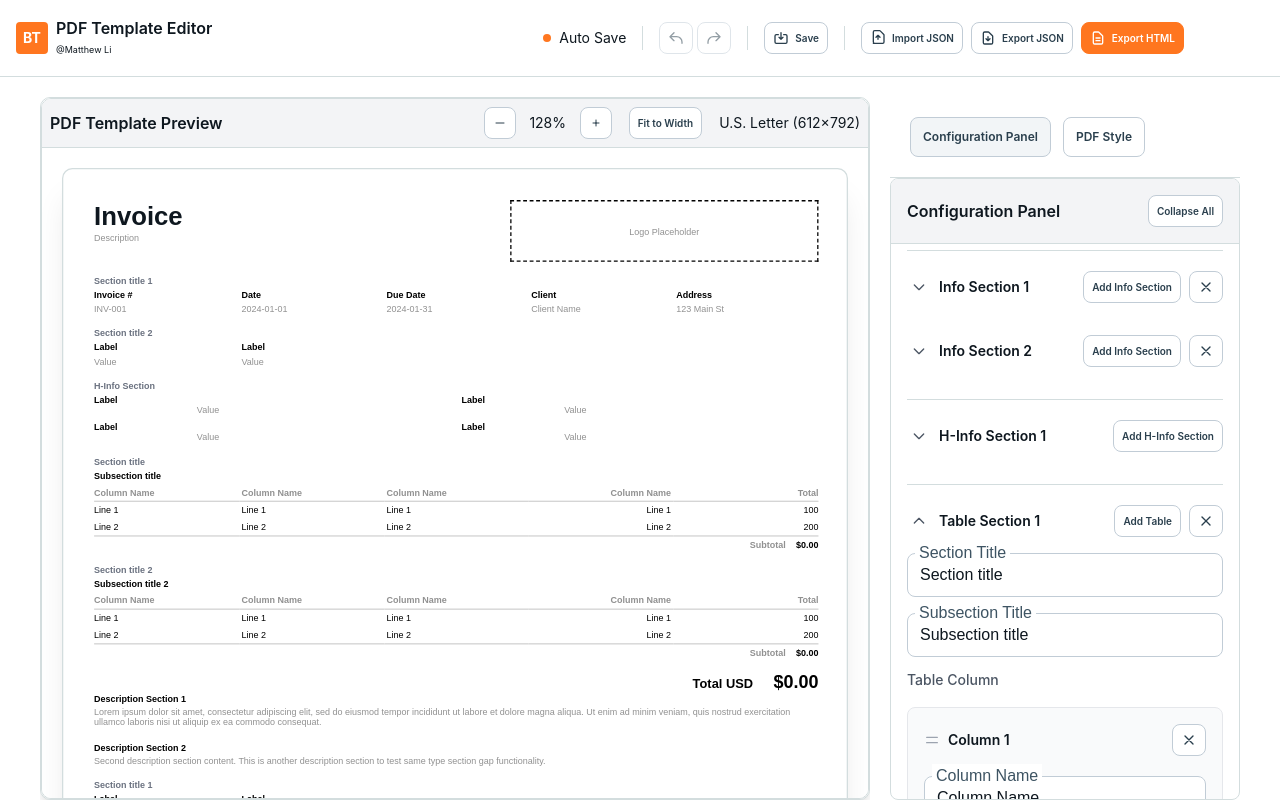
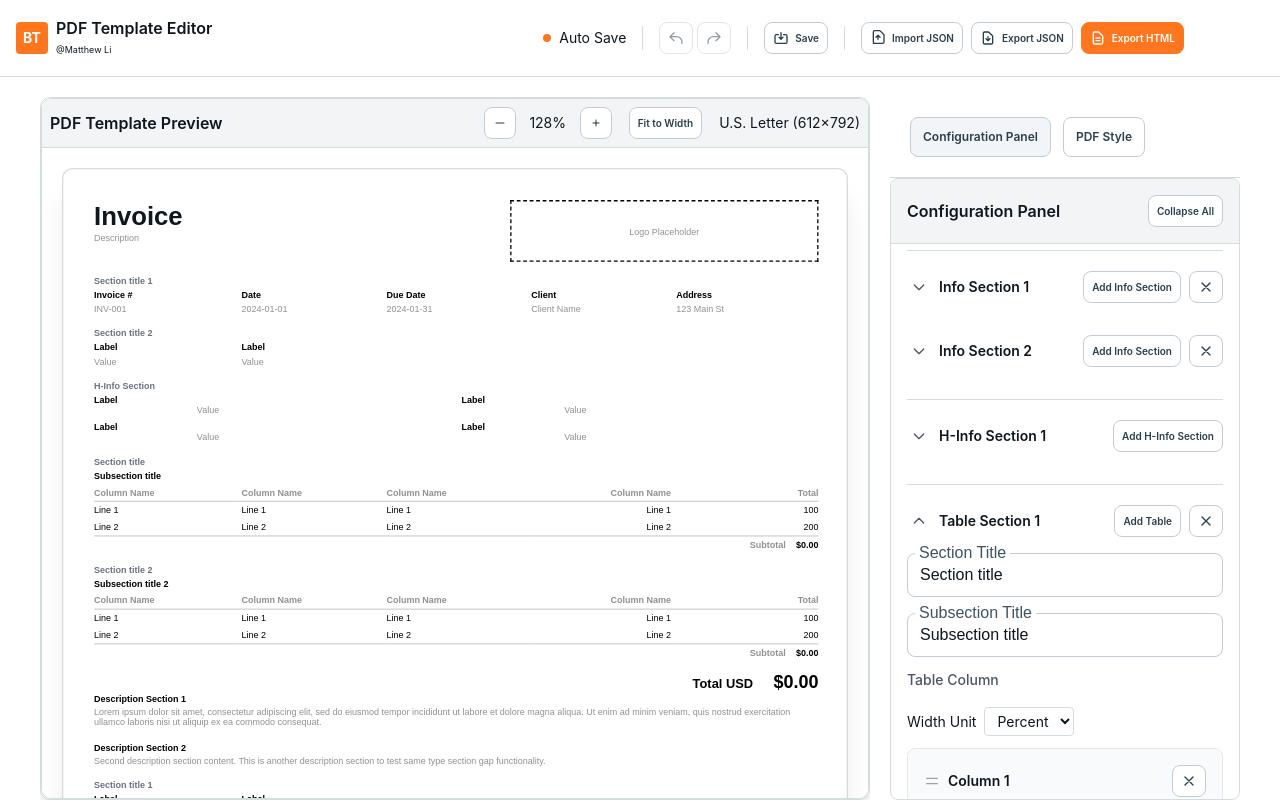
Before and after one commit to jinrilidong/invoice-template-editor, a Vue app in the folder invoice-template-editor/: page / in a window 1280 px wide. Both pictures are taken after a click on the button 919 px from the left and 521 px from the top of the page. Built offline with nearby package versions, Linux system fonts and the light colour scheme; the HTML template or start-up script is replaced by a standard one.

Commit message:
footer 位置正确

```diff
--- a/invoice-template-editor/src/components/PdfPreviewPanel.vue
+++ b/invoice-template-editor/src/components/PdfPreviewPanel.vue
@@ -137,7 +137,7 @@
                   </p>
                   <div class="info-items-container">
                     <div
-                      v-for="(item, index) in infoSection.items || []"
+                      v-for="item in infoSection.items || []"
                       :key="item.id"
                       class="info-item cursor-pointer transition-all duration-200"
                       :class="getItemHighlightClass(`info-section-${infoIndex}`, item.id)"
@@ -228,7 +228,7 @@
                         v-for="(column, columnIndex) in table.columns || []"
                         :key="column.id"
                         class="flex flex-col items-start min-w-0 overflow-hidden"
-                        :style="{ width: `${getColumnWidthPercent(table, column)}%` }"
+                        :style="{ width: getTableColWidthStyle(table, column) }"
                       >
                         <!-- Header -->
                         <div
@@ -298,7 +298,7 @@
                           v-for="(column, columnIndex) in table.columns || []"
                           :key="column.id"
                           class="flex items-start min-w-0 overflow-hidden"
-                          :style="{ width: `${getColumnWidthPercent(table, column)}%` }"
+                          :style="{ width: getTableColWidthStyle(table, column) }"
                         >
                           <div
                             class="flex items-start overflow-hidden py-0.5 w-full cursor-pointer transition-all duration-200 min-h-[13px]"
@@ -360,7 +360,7 @@
                         v-for="(column, columnIndex) in table.columns || []"
                         :key="column.id"
                         class="flex flex-col items-start min-w-0 overflow-hidden"
-                        :style="{ width: `${getColumnWidthPercent(table, column)}%` }"
+                        :style="{ width: getTableColWidthStyle(table, column) }"
                       >
                         <div class="flex flex-col items-start justify-center w-full h-3.25">
                           <div class="flex items-center w-full h-full">
@@ -484,7 +484,7 @@
                   </p>
                   <div class="item-items-container">
                     <div
-                      v-for="(item, index) in itemSection.items || []"
+                      v-for="item in itemSection.items || []"
                       :key="item.id"
                       class="item-item cursor-pointer transition-all duration-200"
                       :class="getItemHighlightClass(`item-section-${itemIndex}`, item.id)"
@@ -520,18 +520,15 @@
                   <p v-if="hInfoSection.sectionTitle" class="h-info-section-title">
                     {{ hInfoSection.sectionTitle }}
                   </p>
-                  <div
-                    class="h-info-columns-container"
-                    :style="getColumnContainerStyle(hInfoSection)"
-                  >
+                  <div class="h-info-columns-container" :style="getColumnContainerStyle()">
                     <div
-                      v-for="(column, columnIndex) in hInfoSection.columns || []"
+                      v-for="column in hInfoSection.columns || []"
                       :key="column.id"
                       class="h-info-column"
                       :style="getColumnStyle(hInfoSection) as any"
                     >
                       <div
-                        v-for="(item, itemIndex) in column.items || []"
+                        v-for="item in column.items || []"
                         :key="item.id"
                         class="h-info-item cursor-pointer transition-all duration-200"
                         :class="getItemHighlightClass(`h-info-section-${hInfoIndex}`, item.id)"
@@ -712,10 +709,7 @@
                         handleItemClick('table-section-' + tableIndex, 'column-header-' + column.id)
                       "
                       :style="{
-                        width:
-                          (table.columns?.some((c) => c.width)
-                            ? column.width || 0
-                            : 100 / (table.columns?.length || 1)) + '%',
+                        width: getTableColWidthExport(table, column),
                         padding:
                           columnIndex === 0
                             ? '0 8px 0 0'
@@ -754,10 +748,7 @@
                       v-for="(column, columnIndex) in table.columns || []"
                       :key="column.id"
                       :style="{
-                        width:
-                          (table.columns?.some((c) => c.width)
-                            ? column.width || 0
-                            : 100 / (table.columns?.length || 1)) + '%',
+                        width: getTableColWidthExport(table, column),
                         padding:
                           columnIndex === 0
                             ? '2px 8px 2px 0'
@@ -903,7 +894,7 @@
               </p>
               <div style="display: flex; gap: 8px; width: 100%">
                 <div
-                  v-for="(column, columnIndex) in hInfoSection.columns || []"
+                  v-for="column in hInfoSection.columns || []"
                   :key="column.id"
                   :style="{
                     width: getColumnWidthStyle(hInfoSection),
@@ -1084,7 +1075,11 @@ const containerRef = ref<HTMLElement>()
 const exportContainerRef = ref<HTMLElement>()
 
 // 动态生成表格行数据
-const getTableRows = (table: any) => {
+const getTableRows = (table: {
+  rows?: Array<{ id: string; data: Record<string, string>; total: number }>
+  rowsNumber?: number
+  columns?: Array<{ id: string }>
+}) => {
   const baseRows = table.rows || []
   const rowsNumber = table.rowsNumber || 2
 
@@ -1100,10 +1095,10 @@ const getTableRows = (table: any) => {
 
       // 为每个列生成数据
       if (table.columns) {
-        table.columns.forEach((column: any) => {
+        table.columns.forEach((column: { id: string }) => {
           // 使用第一行的数据作为模板，或者使用默认值
           const templateValue = baseRows[0]?.data[column.id] || 'Placeholder'
-          newRow.data[column.id] = templateValue.replace(/\d+/, i + 1)
+          newRow.data[column.id] = templateValue.replace(/\d+/, String(i + 1))
         })
       }
 
@@ -1115,14 +1110,42 @@ const getTableRows = (table: any) => {
   return baseRows.slice(0, rowsNumber)
 }
 
-// 将列宽按相对权重归一化为百分比
-const getColumnWidthPercent = (table: any, column: any) => {
-  const cols = table.columns || []
-  if (!cols.length) return 100
-  const weights = cols.map((c: any) => (typeof c.width === 'number' ? c.width : 100))
-  const total = weights.reduce((a: number, b: number) => a + b, 0) || 1
-  const current = typeof column.width === 'number' ? column.width : 100
-  return (current / total) * 100
+// 列宽样式（编辑预览区域，容器宽度固定 572px）
+const getTableColWidthStyle = (table: unknown, column: unknown): string => {
+  const t = table as { columns?: Array<{ width?: number }>; columnsWidthUnit?: 'percent' | 'px' }
+  const col = column as { width?: number }
+  const unit = t.columnsWidthUnit || 'percent'
+  const cols = t.columns || []
+  if (!cols.length) return '100%'
+  if (unit === 'px') {
+    const px = typeof col.width === 'number' ? col.width : Math.floor(572 / cols.length)
+    return `${px}px`
+  }
+  // percent（按权重归一化）
+  const weights = cols.map((c) => (typeof c.width === 'number' ? c.width : 100))
+  const total = weights.reduce((a, b) => a + b, 0) || 1
+  const current = typeof col.width === 'number' ? col.width : 100
+  const percent = (current / total) * 100
+  return `${percent}%`
+}
+
+// 导出模式下列宽（table/th/td 支持 px 或 %）
+const getTableColWidthExport = (table: unknown, column: unknown): string => {
+  const t = table as { columns?: Array<{ width?: number }>; columnsWidthUnit?: 'percent' | 'px' }
+  const col = column as { width?: number }
+  const unit = t.columnsWidthUnit || 'percent'
+  if (unit === 'px') {
+    const px =
+      typeof col.width === 'number' ? col.width : Math.floor(572 / ((t.columns || []).length || 1))
+    return `${px}px`
+  }
+  const cols = t.columns || []
+  if (!cols.length) return '100%'
+  const weights = cols.map((c) => (typeof c.width === 'number' ? c.width : 100))
+  const total = weights.reduce((a, b) => a + b, 0) || 1
+  const current = typeof col.width === 'number' ? col.width : 100
+  const percent = (current / total) * 100
+  return `${percent}%`
 }
 
 // Debug: Log table data changes
@@ -1151,14 +1174,8 @@ watch(
 )
 
 // H-Info Section 样式计算函数
-const getColumnContainerStyle = (hInfoSection: any) => {
-  const columnWidth = hInfoSection.columnWidth || '1/2'
-  const columnCount = hInfoSection.columns?.length || 1
-
-  let widthPercent = 50 // 默认 1/2
-  if (columnWidth === '1/3') widthPercent = 33.33
-  else if (columnWidth === '1/4') widthPercent = 25
-
+const getColumnContainerStyle = () => {
+  // 当前容器始终占满 100%，间距固定
   return {
     display: 'flex',
     gap: '8px',
@@ -1166,10 +1183,11 @@ const getColumnContainerStyle = (hInfoSection: any) => {
   }
 }
 
-const getColumnStyle = (hInfoSection: any) => {
-  const columnWidth = hInfoSection.columnWidth || '1/2'
-
-  let widthPercent = 50 // 默认 1/2
+const getColumnStyle = (hInfoSection: unknown) => {
+  const section = hInfoSection as { columnWidth?: '1/2' | '1/3' | '1/4' }
+  const columnWidth = section.columnWidth || '1/2'
+
+  let widthPercent = 50
   if (columnWidth === '1/3') widthPercent = 33.33
   else if (columnWidth === '1/4') widthPercent = 25
 
@@ -1181,16 +1199,16 @@ const getColumnStyle = (hInfoSection: any) => {
   }
 }
 
-const getColumnWidthStyle = (hInfoSection: any) => {
-  const columnWidth = hInfoSection.columnWidth || '1/2'
+const getColumnWidthStyle = (hInfoSection: unknown) => {
+  const section = hInfoSection as { columnWidth?: '1/2' | '1/3' | '1/4' }
+  const columnWidth = section.columnWidth || '1/2'
 
   if (columnWidth === '1/3') return '33.33%'
   else if (columnWidth === '1/4') return '25%'
   else return '50%' // 默认 1/2
 }
 
-// Responsive detection
-const isMobile = computed(() => window.innerWidth < 1280)
+// Responsive detection (不再使用，移除以避免 linter 报错)
 
 // Zoom controls
 const zoomIn = () => {
--- a/invoice-template-editor/src/components/PdfTableSection.vue
+++ b/invoice-template-editor/src/components/PdfTableSection.vue
@@ -92,6 +92,24 @@
           <div class="mb-5">
             <h4 class="text-sm font-medium text-gray-600">Table Column</h4>
           </div>
+          <!-- Width Unit Selector -->
+          <div class="flex items-center gap-2 mb-3">
+            <label class="text-xs text-[#0e171f]">Width Unit</label>
+            <select
+              class="border border-[#d3ddde] rounded px-2 py-1 text-xs"
+              :value="tablesData[tableIndex]?.columnsWidthUnit || 'percent'"
+              @change="
+                (e: Event) =>
+                  changeColumnsWidthUnit(
+                    tableIndex,
+                    (e.target as HTMLSelectElement).value as 'percent' | 'px',
+                  )
+              "
+            >
+              <option value="percent">Percent</option>
+              <option value="px">px</option>
+            </select>
+          </div>
           <div class="space-y-4">
             <div
               v-for="(column, index) in table.columns"
@@ -158,7 +176,7 @@
                       (value: string) =>
                         updateColumnField(tableIndex, index, 'width', Number(value) || 100)
                     "
-                    label="Column Width (%)"
+                    :label="`Column Width (${(tablesData[tableIndex]?.columnsWidthUnit || 'percent') === 'percent' ? '%' : 'px'})`"
                     type="number"
                   />
                 </div>
@@ -264,19 +282,12 @@
 </template>
 
 <script setup lang="ts">
-import { computed, ref, watch, onMounted, onUnmounted, inject } from 'vue'
+import { computed, ref, onMounted, onUnmounted, inject } from 'vue'
 import UnifiedLInput from './UnifiedLInput.vue'
-import SectionTitle from './SectionTitle.vue'
 import TextButton from './TextButton.vue'
 import Toggle from './Toggle.vue'
 import { generateId } from '../composables/useSectionData'
-import type {
-  TableData,
-  TableColumn,
-  TableRow,
-  BaseSectionProps,
-  BaseSectionEmits,
-} from '../types/section'
+import type { TableData, TableColumn } from '../types/section'
 
 // 修改 props 和 emits 以支持多个表格
 interface TablesProps {
@@ -292,7 +303,7 @@ const props = defineProps<TablesProps>()
 const emit = defineEmits<TablesEmits>()
 
 // 注入确认对话框
-const confirmDialog = inject('confirmDialog') as any
+const confirmDialog = inject('confirmDialog') as { showConfirm: (opts: unknown) => void } | null
 
 // 表格展开状态管理
 const expandedTables = ref<Set<number>>(new Set([0])) // 默认第一个表格展开
@@ -336,6 +347,7 @@ const defaultTableData: TableData = {
   id: generateId(),
   sectionTitle: 'Table Title',
   subsectionTitle: 'Subsection',
+  columnsWidthUnit: 'percent',
   columns: [
     { id: '1', name: 'Column 1', type: 'text', alignment: 'left', width: 100 },
     { id: '2', name: 'Column 2', type: 'text', alignment: 'left', width: 100 },
@@ -388,16 +400,20 @@ const getTemplateData = (tableIndex: number) => {
 }
 
 // 更新表格字段
-const updateTableField = (tableIndex: number, field: keyof TableData, value: any) => {
+const updateTableField = (tableIndex: number, field: keyof TableData, value: unknown) => {
   console.log('PdfTableSection: updateTableField called', { tableIndex, field, value })
   const newTables = [...tablesData.value]
   if (newTables[tableIndex]) {
     let processedValue
     if (field === 'rowsNumber') {
-      processedValue = Number(value) || 2
+      processedValue = Number(value as number) || 2
     } else if (field === 'total') {
       // 处理 total: 空字符串设为 null，否则转为数字（包括0）
-      processedValue = value === '' ? null : Number(value)
+      if (typeof value === 'string') {
+        processedValue = value === '' ? null : Number(value)
+      } else {
+        processedValue = Number(value as number)
+      }
     } else {
       processedValue = value
     }
@@ -412,13 +428,16 @@ const updateColumnField = (
   tableIndex: number,
   columnIndex: number,
   field: keyof TableColumn,
-  value: any,
+  value: unknown,
 ) => {
   const newTables = [...tablesData.value]
   if (newTables[tableIndex] && newTables[tableIndex].columns) {
     const newColumns = [...newTables[tableIndex].columns]
     if (newColumns[columnIndex]) {
-      newColumns[columnIndex] = { ...newColumns[columnIndex], [field]: value }
+      newColumns[columnIndex] = {
+        ...newColumns[columnIndex],
+        [field]: value as unknown as TableColumn[keyof TableColumn],
+      }
       newTables[tableIndex] = { ...newTables[tableIndex], columns: newColumns }
       emit('update:modelValue', newTables)
     }
@@ -445,6 +464,7 @@ const addTable = () => {
     id: generateId(),
     sectionTitle: 'Table Title',
     subsectionTitle: 'Subsection',
+    columnsWidthUnit: 'percent',
     columns: [
       { id: generateId(), name: 'Column 1', type: 'text', alignment: 'left' },
       { id: generateId(), name: 'Column 2', type: 'text', alignment: 'left' },
@@ -473,9 +493,52 @@ const addTable = () => {
   emit('update:modelValue', newTables)
 }
 
+// 切换列宽单位并转换现有列宽
+const changeColumnsWidthUnit = (tableIndex: number, nextUnit: 'percent' | 'px') => {
+  const newTables = [...tablesData.value]
+  const table = newTables[tableIndex]
+  if (!table) return
+
+  const prevUnit = (table as Partial<TableData>).columnsWidthUnit || 'percent'
+  if (prevUnit === nextUnit) {
+    newTables[tableIndex] = { ...table, columnsWidthUnit: nextUnit }
+    emit('update:modelValue', newTables)
+    return
+  }
+
+  const CONTENT_WIDTH_PX = 572
+  const cols = table.columns || []
+  if (!cols.length) {
+    newTables[tableIndex] = { ...table, columnsWidthUnit: nextUnit }
+    emit('update:modelValue', newTables)
+    return
+  }
+
+  let converted = cols
+  if (prevUnit === 'percent' && nextUnit === 'px') {
+    const weights = cols.map((c) => (typeof c.width === 'number' ? c.width : 100))
+    const total = weights.reduce((a, b) => a + b, 0) || 1
+    converted = cols.map((c) => {
+      const current = typeof c.width === 'number' ? c.width : 100
+      const percent = (current / total) * 100
+      const px = Math.round((percent / 100) * CONTENT_WIDTH_PX)
+      return { ...c, width: px }
+    })
+  } else if (prevUnit === 'px' && nextUnit === 'percent') {
+    converted = cols.map((c) => {
+      const px = typeof c.width === 'number' ? c.width : CONTENT_WIDTH_PX / cols.length
+      const percent = Math.max(0, Math.round((px / CONTENT_WIDTH_PX) * 100))
+      return { ...c, width: percent }
+    })
+  }
+
+  newTables[tableIndex] = { ...table, columns: converted, columnsWidthUnit: nextUnit }
+  emit('update:modelValue', newTables)
+}
+
 // 删除表格
 const removeTable = (tableIndex: number) => {
-  confirmDialog.showConfirm({
+  confirmDialog?.showConfirm({
     message: `Are you sure you want to delete Table Section ${tableIndex + 1}? This action cannot be undone.`,
     onConfirm: () => {
       const newTables = tablesData.value.filter((_, index) => index !== tableIndex)
@@ -536,7 +599,7 @@ const removeColumn = (tableIndex: number, columnIndex: number) => {
     return
   }
 
-  confirmDialog.showConfirm({
+  confirmDialog?.showConfirm({
     message: `Are you sure you want to delete Column ${columnIndex + 1}? This action cannot be undone.`,
     onConfirm: () => {
       const newTables = [...tablesData.value]
@@ -634,41 +697,9 @@ const handleColumnDragEnd = () => {
   draggedColumn.value = null
 }
 
-// Ensure rows exist according to rowsNumber
-const ensureRows = (tableIndex: number): TableRow[] => {
-  const newTables = [...tablesData.value]
-  const table = newTables[tableIndex]
-  if (!table) return []
-  const rowsNumber = table.rowsNumber || 2
-  const baseRows = table.rows ? [...table.rows] : []
-  // extend rows if needed
-  for (let i = baseRows.length; i < rowsNumber; i++) {
-    baseRows.push({ id: generateId(), data: {}, total: 0 })
-  }
-  // trim extra
-  const finalRows = baseRows.slice(0, rowsNumber)
-  // write back if changed
-  if (!table.rows || table.rows.length !== finalRows.length) {
-    newTables[tableIndex] = { ...table, rows: finalRows }
-    emit('update:modelValue', newTables)
-  }
-  return finalRows
-}
+// 注意：行编辑网格已移除，故本组件不再负责动态扩展表格行
 
-// Update a specific cell value
-const updateCell = (tableIndex: number, rowIndex: number, columnId: string, value: string) => {
-  const newTables = [...tablesData.value]
-  const table = newTables[tableIndex]
-  if (!table) return
-  const rows = ensureRows(tableIndex)
-  const targetRow = rows[rowIndex]
-  if (!targetRow) return
-  const newRow: TableRow = { ...targetRow, data: { ...targetRow.data, [columnId]: value } }
-  const newRows = [...rows]
-  newRows[rowIndex] = newRow
-  newTables[tableIndex] = { ...table, rows: newRows }
-  emit('update:modelValue', newTables)
-}
+// 保留 ensureRows，移除未使用的 updateCell 以通过 linter
 
 // 监听全局 collapse-all-sections 事件
 const handleCollapseAll = () => {
--- a/invoice-template-editor/src/types/section.ts
+++ b/invoice-template-editor/src/types/section.ts
@@ -52,6 +52,11 @@ export interface TableData {
   total: number
   rowsNumber?: number
   showSubtotal?: boolean // 控制是否显示 Subtotal 的开关
+  /**
+   * 列宽单位：percent 表示以百分比（按权重归一化）配置；px 表示以像素配置
+   * 默认 'percent'
+   */
+  columnsWidthUnit?: 'percent' | 'px'
 }
 
 // Description Section 数据
```
Also changed, not shown: invoice-template-editor/src/components/PdfCompatibleRenderer.vue (+8 -0 lines).
